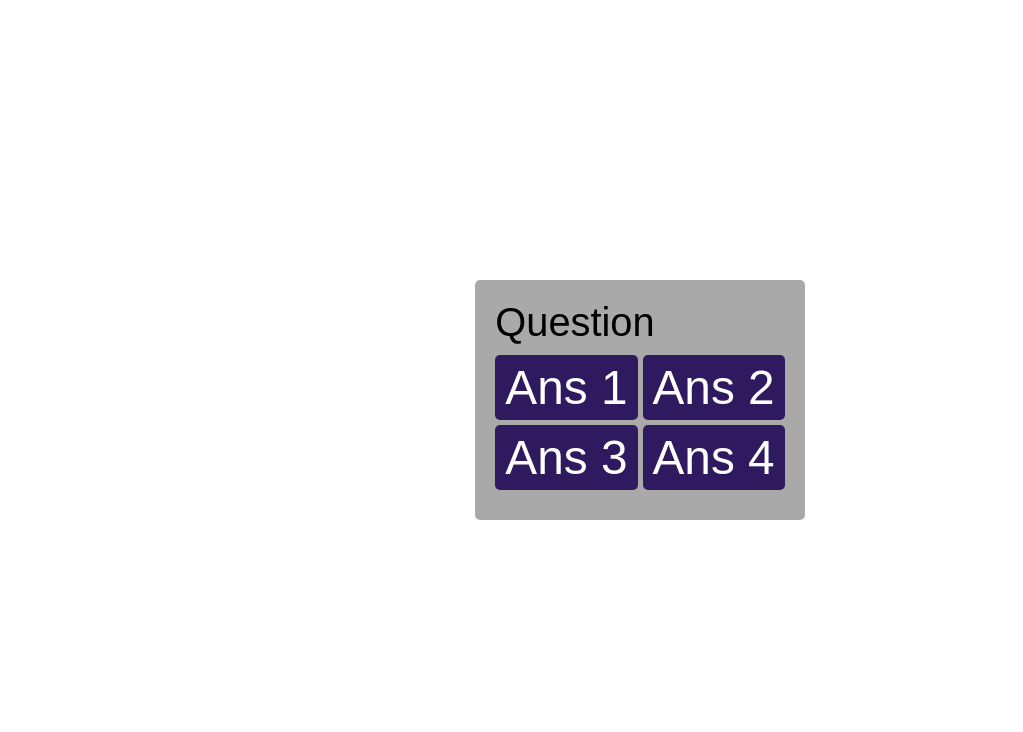
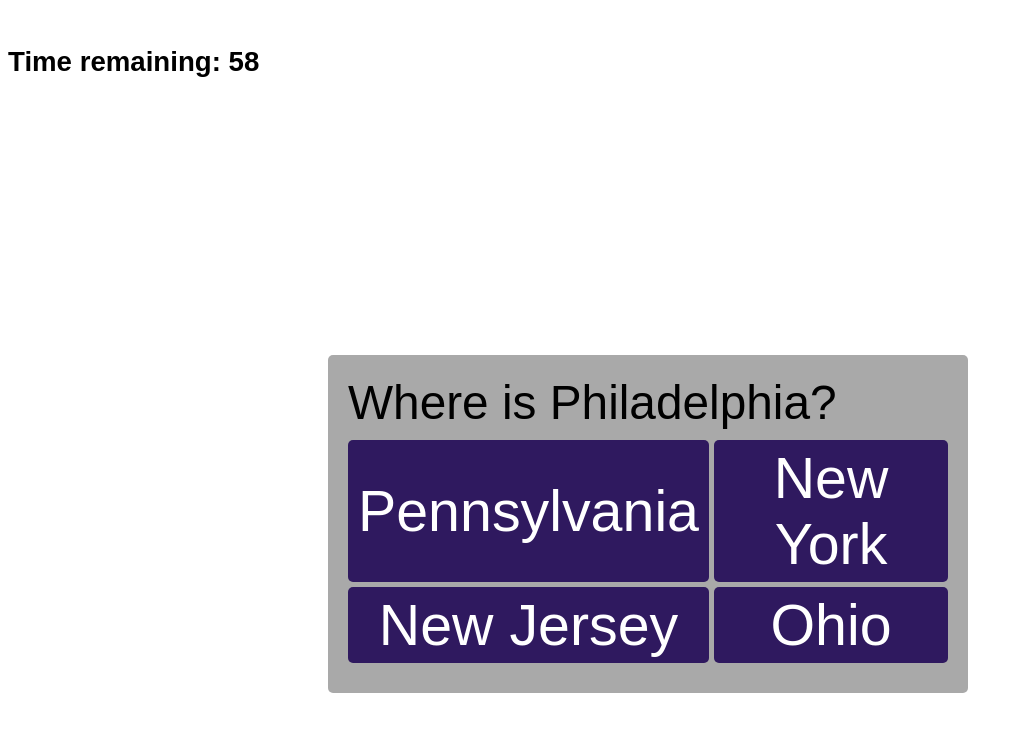
Before and after one commit to sam-st/philly-quiz, a plain HTML site: page index.html in a window 1280 px wide. Both pictures are taken after a click on the button "Start". Shown: the whole page, without its empty margins (0-1023 px from the left). Drawn offline with Linux system fonts and the light colour scheme.

Commit message:
added functionality and logic

```diff
--- a/assests/css/style.css
+++ b/assests/css/style.css
@@ -4,7 +4,7 @@
     font-size: larger;
 }
 
-body{
+.outer{
     padding: 0;
     margin: 0;
     display: flex;
--- a/assests/js/script.js
+++ b/assests/js/script.js
@@ -1,12 +1,78 @@
 var startButton = document.getElementById("start");
 var questionBox = document.getElementById("question-box");
+var questionEl = document.getElementById("question");
+var answersEl = document.getElementById("answers");
+var timeEl = document.querySelector(".time");
+
+var secondsLeft = 60;
+
+
 
 startButton.addEventListener("click", startGame);
 
-function startGame(){
-console.log("game start");
-startButton.classList.add("hide");
-questionBox.classList.remove("hide");
+function startGame() {
+    startButton.classList.add("hide");
+    questionBox.classList.remove("hide");
+    timeEl.textContent = "Time remaining: " + secondsLeft;
+    countdown();
+    getQuestion();
+}
+
+function countdown() {
+    var timerInterval = setInterval(function () {
+        secondsLeft--;
+        timeEl.textContent = "Time remaining: " + secondsLeft;
+
+        if (secondsLeft <= 0) {
+            // Stops execution of action at set interval
+            clearInterval(timerInterval);
+            //TODO:
+        }
+
+    }, 1000);
+}
+
+var questionIndex = 0;
+function getQuestion() {
+    questionEl.textContent = questions[questionIndex].question;
+    if (questionIndex >= questions.length) {
+        gameOver();
+    }
+    var answers = questions[questionIndex].answers
+
+    //TODO: clear the buttons and iterate the questions array?
+    answersEl.innerHTML = "";
+
+    for (i = 0; i < answers.length; i++) {
+        var answerButton = document.createElement("button");
+        answerButton.classList.add("button");
+        answerButton.textContent = answers[i].ans;
+        answersEl.append(answerButton);
+        (function (choice) {
+            answerButton.addEventListener("click", function () {
+                handleChoice(choice);
+                questionIndex++;
+                getQuestion();
+            });
+        })(answers[i]); //had to look this one up: https://developer.mozilla.org/en-US/docs/Web/JavaScript/Closures
+    }
+}
+
+function handleChoice(choice) {
+    //TODO: see if the choice is correct
+    if (choice.correct) {
+        console.log("chose correctly")
+    }
+    else {
+        secondsLeft = secondsLeft - 10;
+        console.log("something else happened");
+    }
+
+
+}
+
+function gameOver(){
+
 }
 
 //make an array that stores objects for each question and answer
@@ -14,59 +80,62 @@ var questions = [
     {//object for question 1
         question: "Where is Philadelphia?",
         answers: [
-            {ans: "Pennsylvania", correct: true},
-            {ans: "New York", correct: false},
-            {ans: "New Jersey", correct: false},
-            {ans: "Ohio", correct: false}
+            { ans: "Pennsylvania", correct: true },
+            { ans: "New York", correct: false },
+            { ans: "New Jersey", correct: false },
+            { ans: "Ohio", correct: false }
         ]
     },
 
     {//object for question 2
         question: "What food is often associated with Philadelphia?",
         answers: [
-            {ans: "Burgers", correct: false},
-            {ans: "Fries", correct: false},
-            {ans: "Tacos", correct: false},
-            {ans: "Cheesesteaks", correct: true}
+            { ans: "Burgers", correct: false },
+            { ans: "Fries", correct: false },
+            { ans: "Tacos", correct: false },
+            { ans: "Cheesesteaks", correct: true }
         ]
     },
 
     {//object for question 3
         question: "What famous bell is kept in Philadelphia?",
         answers: [
-            {ans: "Legendary Bell", correct: false},
-            {ans: "Likable Bell", correct: false},
-            {ans: "Liberty Bell", correct: true},
-            {ans: "Loyalty Bell", correct: false}
+            { ans: "Legendary Bell", correct: false },
+            { ans: "Likable Bell", correct: false },
+            { ans: "Liberty Bell", correct: true },
+            { ans: "Loyalty Bell", correct: false }
         ]
     },
 
     {//object for question 4
         question: "Who was a very notable historic Philadelphia Resident?",
         answers: [
-            {ans: "George Washington", correct: false},
-            {ans: "Abe Lincoln", correct: false},
-            {ans: "Ben Franklin", correct: true},
-            {ans: "John Adams", correct: false}
+            { ans: "George Washington", correct: false },
+            { ans: "Abe Lincoln", correct: false },
+            { ans: "Ben Franklin", correct: true },
+            { ans: "John Adams", correct: false }
         ]
     },
 
     {//object for question 5
         question: "What attraction was ther first of its kind in America?",
         answers: [
-            {ans: "Philadelphia Art Museum", correct: false},
-            {ans: "Philadelphia Zoo", correct: true},
-            {ans: "Fairmount Park", correct: false},
-            {ans: "Disney World", correct: false}
+            { ans: "Philadelphia Art Museum", correct: false },
+            { ans: "Philadelphia Zoo", correct: true },
+            { ans: "Fairmount Park", correct: false },
+            { ans: "Disney World", correct: false }
         ]
     },
 ]
 //start game -----------
-//start a countdown
+//start a countdown -----------
 //have an array with objects (questions and answers)----------------
-//create buttons with the answers on them
-//check to see if user answer is correct
-//if wrong, subtract time
+//create buttons with the answers on them -----------
+//check to see if user answer is correct -----
+//if wrong, subtract time -------
+
+
+
 //when all questions answered, or time runs out time = score
 //store score in local storage
 //display highscores
--- a/index.html
+++ b/index.html
@@ -9,22 +9,16 @@
 </head>
 
 <body>
-    <div>
-
-    </div>
-
-    <div class="container">
-        <div id="question-box" class="hide">
-            <div id="question">Question</div>
-            <div id="answers">
-                <button class="button">Ans 1</button>
-                <button class="button">Ans 2</button>
-                <button class="button">Ans 3</button>
-                <button class="button">Ans 4</button>
+    <h5 class="time"></h5>
+    <div class="outer">
+        <div class="container">
+            <div id="question-box" class="hide">
+                <div id="question">Question</div>
+                <div id="answers"></div>
             </div>
-        </div>
-        <div id="startbutton">
-            <button id="start" class="button">Start</button>
+            <div id="startbutton">
+                <button id="start" class="button">Start</button>
+            </div>
         </div>
     </div>
 </body>
```
